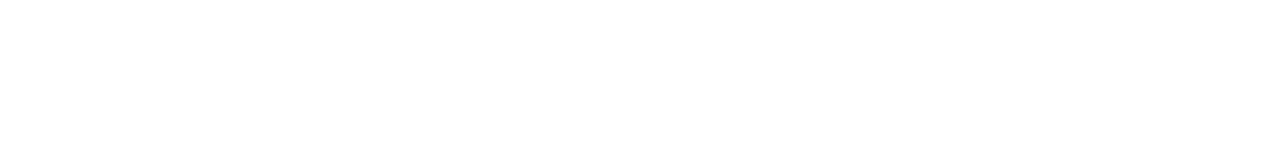
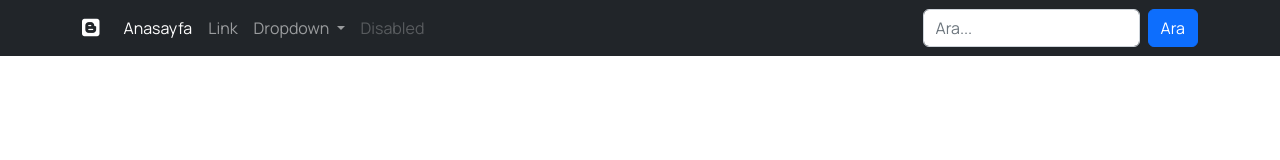
Before and after one commit to Halo0701/ibb_ecodation_frontend, a plain HTML site: page index.html in a window 1280 px wide. Drawn offline with nearby package versions, Linux system fonts and the light colour scheme.

Commit message:
navbar added

```diff
--- a/index.html
+++ b/index.html
@@ -23,8 +23,62 @@
 
 </head>
 
-<body>
+<body data-bs-spy="scroll" data-bs-target="navbar_id">
+    <noscript>this browser does not support the JS</noscript>
     <!-- start code -->
+
+    <!-- start nav code  -->
+    <nav id ="navbar_id" class="navbar navbar-expand-lg bg-body-tertiary navbar-dark bg-dark">
+        <div class="container">
+            <!-- container-fluid -->
+          <a class="navbar-brand" href="#"><i class="fa-brands fa-blogger"></i></a>
+          <button class="navbar-toggler" type="button" data-bs-toggle="collapse" data-bs-target="#navbarSupportedContent" aria-controls="navbarSupportedContent" aria-expanded="false" aria-label="Toggle navigation">
+            <span class="navbar-toggler-icon"></span>
+          </button>
+          <div class="collapse navbar-collapse" id="navbarSupportedContent">
+            <ul class="navbar-nav me-auto mb-2 mb-lg-0">
+              <li class="nav-item">
+                <a class="nav-link active" aria-current="page" href="index.html">Anasayfa</a>
+              </li>
+              <li class="nav-item">
+                <a class="nav-link" href="#">Link</a>
+              </li>
+              <li class="nav-item dropdown">
+                <a class="nav-link dropdown-toggle" href="#" role="button" data-bs-toggle="dropdown" aria-expanded="false">
+                  Dropdown
+                </a>
+                <ul class="dropdown-menu">
+                  <li><a class="dropdown-item" href="#">Action</a></li>
+                  <li><a class="dropdown-item" href="#">Another action</a></li>
+                  <li><hr class="dropdown-divider"></li>
+                  <li><a class="dropdown-item" href="#">Something else here</a></li>
+                </ul>
+              </li>
+              <li class="nav-item">
+                <a class="nav-link disabled">Disabled</a>
+              </li>
+            </ul>
+            <form class="d-flex" role="search">
+              <input class="form-control me-2" type="search" placeholder="Ara..." aria-label="Search">
+              <button class="btn btn-primary" type="submit">Ara</button>
+               <!-- btn-outline-success -->
+            </form>
+          </div>
+        </div>
+      </nav>
+    <!-- end nav code -->
+
+    <!-- start header code -->
+    <header id ="header_id"></header>
+    <!-- end header code -->
+
+    <!-- start main code -->
+    <main id ="main_id"></main>
+    <!-- end main code -->
+
+    <!-- start footer code -->
+    <footer id ="footer_id"></footer>
+    <!-- end footer code -->
 
     <!-- end code -->
     <script src="https://cdn.jsdelivr.net/npm/@popperjs/core@2.11.6/dist/umd/popper.min.js"
```
Also changed, not shown: util/Persist.txt (added).
